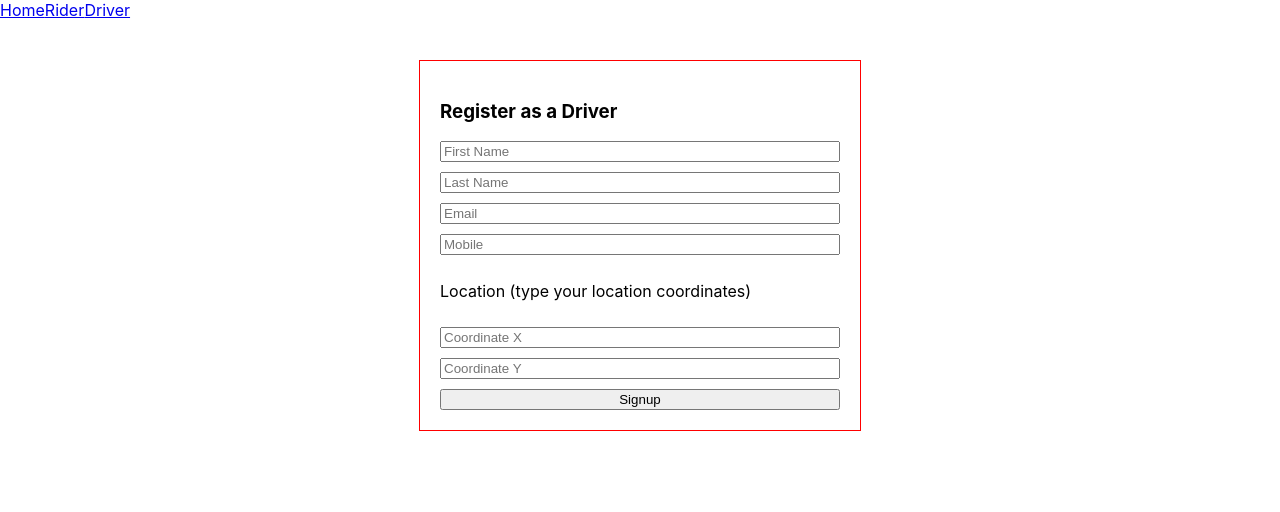
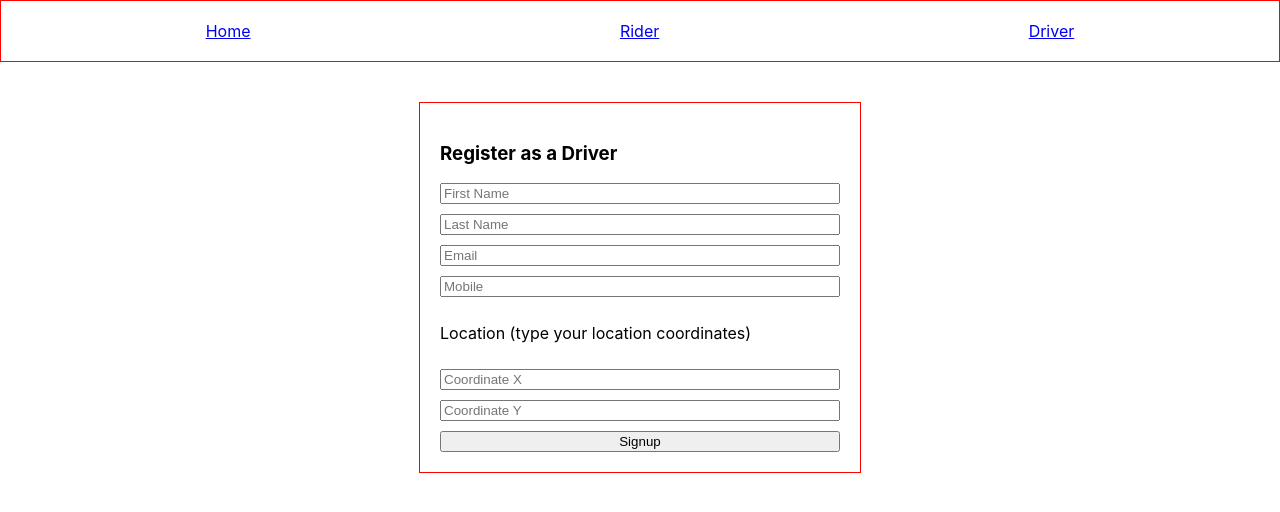
Before and after one commit to m-sehrawat/Doosra-Assignment, a React (Vite) app in the folder client/: page /auth/driver in a window 1280 px wide. Shown: the top 512 px of the page. Built offline with nearby package versions, Linux system fonts and the light colour scheme.

Commit message:
redux added

```diff
--- a/client/package.json
+++ b/client/package.json
@@ -10,7 +10,10 @@
   "dependencies": {
     "react": "^18.0.0",
     "react-dom": "^18.0.0",
-    "react-router-dom": "^6.3.0"
+    "react-redux": "^8.0.2",
+    "react-router-dom": "^6.3.0",
+    "redux": "^4.2.0",
+    "redux-thunk": "^2.4.1"
   },
   "devDependencies": {
     "@types/react": "^18.0.0",
--- a/client/src/index.css
+++ b/client/src/index.css
@@ -24,3 +24,10 @@ code {
   flex-direction: column;
   gap: 10px;
 }
+
+.navbar {
+  border: 1px solid red;
+  display: flex;
+  justify-content: space-around;
+  padding: 20px;
+}
--- a/client/src/main.jsx
+++ b/client/src/main.jsx
@@ -3,12 +3,16 @@ import ReactDOM from 'react-dom/client'
 import App from './App'
 import './index.css'
 import { BrowserRouter } from 'react-router-dom';
+import { Provider as ReduxProvider } from 'react-redux';
+import { store } from './redux/store/store';
 
 
 ReactDOM.createRoot(document.getElementById('root')).render(
   <React.StrictMode>
     <BrowserRouter>
-      <App />
+      <ReduxProvider store={store}>
+        <App />
+      </ReduxProvider>
     </BrowserRouter>
   </React.StrictMode>
 )
--- a/client/src/pages/DriverAuth.jsx
+++ b/client/src/pages/DriverAuth.jsx
@@ -9,6 +9,7 @@ export const DriverAuth = () => {
         email: "",
         mobile: "",
         role: 'driver',
+        availability: 'on'
     }
 
 
@@ -25,7 +26,7 @@ export const DriverAuth = () => {
 
     const handleFormSubmit = (e) => {
         e.preventDefault();
-        const payload = { user: form, coordinates };
+        const payload = { driver: form, coordinates };
         console.log(payload);
     };
 
--- a/client/src/pages/Navbar.jsx
+++ b/client/src/pages/Navbar.jsx
@@ -1,14 +1,18 @@
+import { useSelector } from "react-redux";
 import { Link } from "react-router-dom";
 
 export const Navbar = () => {
 
+    const rider = useSelector(state => state.riderReducer.rider);
+
     return (
         <>
             <div>
-                <div>
+                <div className="navbar">
                     <Link to={'/'}>Home</Link>
                     <Link to={'/auth/rider'}>Rider</Link>
                     <Link to={'/auth/driver'}>Driver</Link>
+                    {rider.firstName && <p style={{ margin: '0px' }}>{rider.firstName}</p>}
                 </div>
             </div>
         </>
--- a/client/src/pages/RiderAuth.jsx
+++ b/client/src/pages/RiderAuth.jsx
@@ -1,4 +1,6 @@
 import { useState } from "react";
+import { useDispatch } from "react-redux";
+import { addRiderToDatabaseRequest } from "../redux/features/rider/actions";
 
 
 export const RiderAuth = () => {
@@ -13,6 +15,7 @@ export const RiderAuth = () => {
 
     const [form, setForm] = useState(initState);
     const [coordinates, setCoordinates] = useState({ x: "", y: "" });
+    const dispatch = useDispatch();
 
     const handleInputChange = ({ target: { value, name } }) => {
         setForm({ ...form, [name]: value })
@@ -24,8 +27,9 @@ export const RiderAuth = () => {
 
     const handleFormSubmit = (e) => {
         e.preventDefault();
-        const payload = { user: form, coordinates };
+        const payload = { rider: form, coordinates };
         console.log(payload);
+        dispatch(addRiderToDatabaseRequest(payload));
     }
 
     return (
--- /dev/null
+++ b/client/src/redux/features/rider/actionTypes.js
@@ -0,0 +1 @@
+export const ADD_RIDER_DATA_SUCCESS = 'ADD_RIDER_DATA_SUCCESS';
--- /dev/null
+++ b/client/src/redux/features/rider/actions.js
@@ -0,0 +1,13 @@
+import { setItem } from "../../../utils/localStorage";
+import { ADD_RIDER_DATA_SUCCESS } from "./actionTypes";
+
+
+export const addRiderDataSuccess = (payload) => {
+    return { type: ADD_RIDER_DATA_SUCCESS, payload };
+};
+
+export const addRiderToDatabaseRequest = (data) => (dispatch) => {
+    dispatch(addRiderDataSuccess(data));
+    setItem('rider', data.rider);
+    setItem('coordinates', data.coordinates);
+}
--- /dev/null
+++ b/client/src/redux/features/rider/reducer.js
@@ -0,0 +1,21 @@
+import { getItem } from "../../../utils/localStorage";
+import { ADD_RIDER_DATA_SUCCESS } from "./actionTypes";
+
+
+const initState = {
+    rider: getItem('rider') || {},
+    coordinates: getItem('coordinates') || {}
+};
+
+export const riderReducer = (state = initState, { type, payload }) => {
+    switch (type) {
+        case ADD_RIDER_DATA_SUCCESS:
+            return {
+                ...state,
+                rider: payload.rider,
+                coordinates: payload.coordinates
+            };
+        default:
+            return state;
+    }
+};
--- /dev/null
+++ b/client/src/redux/store/store.js
@@ -0,0 +1,8 @@
+import { applyMiddleware, combineReducers, createStore } from 'redux';
+import { riderReducer } from '../features/rider/reducer';
+import thunk from 'redux-thunk';
+
+
+const rootReducer = combineReducers({ riderReducer });
+
+export const store = createStore(rootReducer, applyMiddleware(thunk));
--- /dev/null
+++ b/client/src/utils/localStorage.js
@@ -0,0 +1,11 @@
+export const getItem = (key) => {
+    if (localStorage.getItem(key) !== null) {
+        return JSON.parse(localStorage.getItem(key));
+    }
+    return undefined;
+};
+
+
+export const setItem = (key, value) => {
+    return localStorage.setItem(key, JSON.stringify(value));
+};
```
Also changed, not shown: 1 other file (tests, documents, lock files or other folders).
